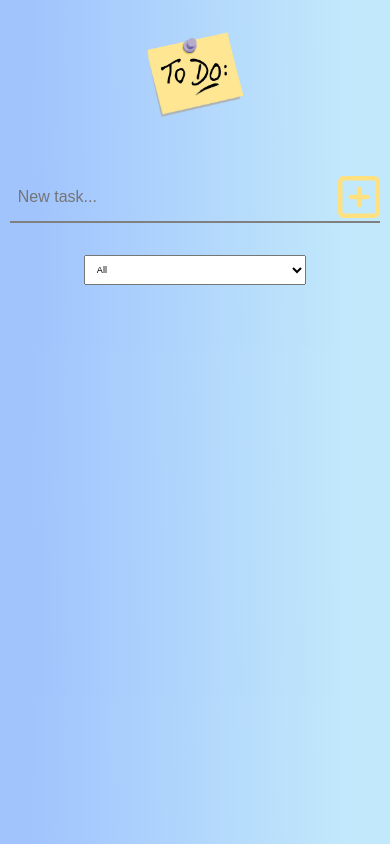
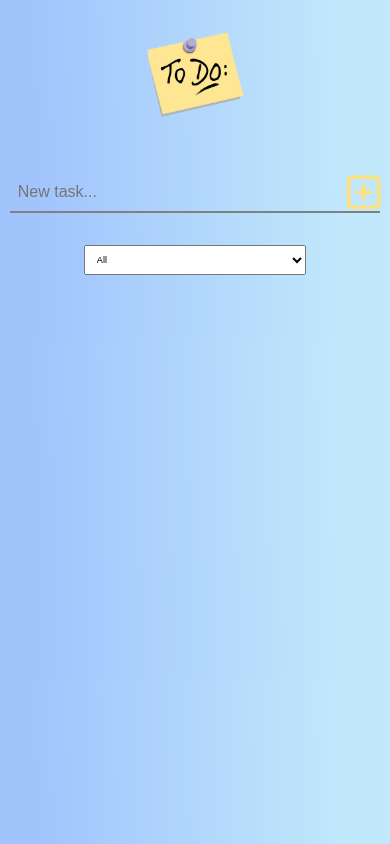
Before and after one commit to IgorGryp/to-do-list-app-react, a React (Create React App) app: page / in a window 390 px wide. Built offline with nearby package versions, Linux system fonts and the light colour scheme; the HTML template or start-up script is replaced by a standard one.

Commit message:
changed add button

```diff
--- a/src/index.css
+++ b/src/index.css
@@ -147,9 +147,9 @@ select option {
   h1 img {
     width: 6rem;
   }
-  /*  .add-button-icon {
-    font-size: 1.6rem;
-  } */
+  .add-button-icon {
+    font-size: 2.4rem;
+  }
   .star-button-icon {
     font-size: 1.4rem;
   }
```
